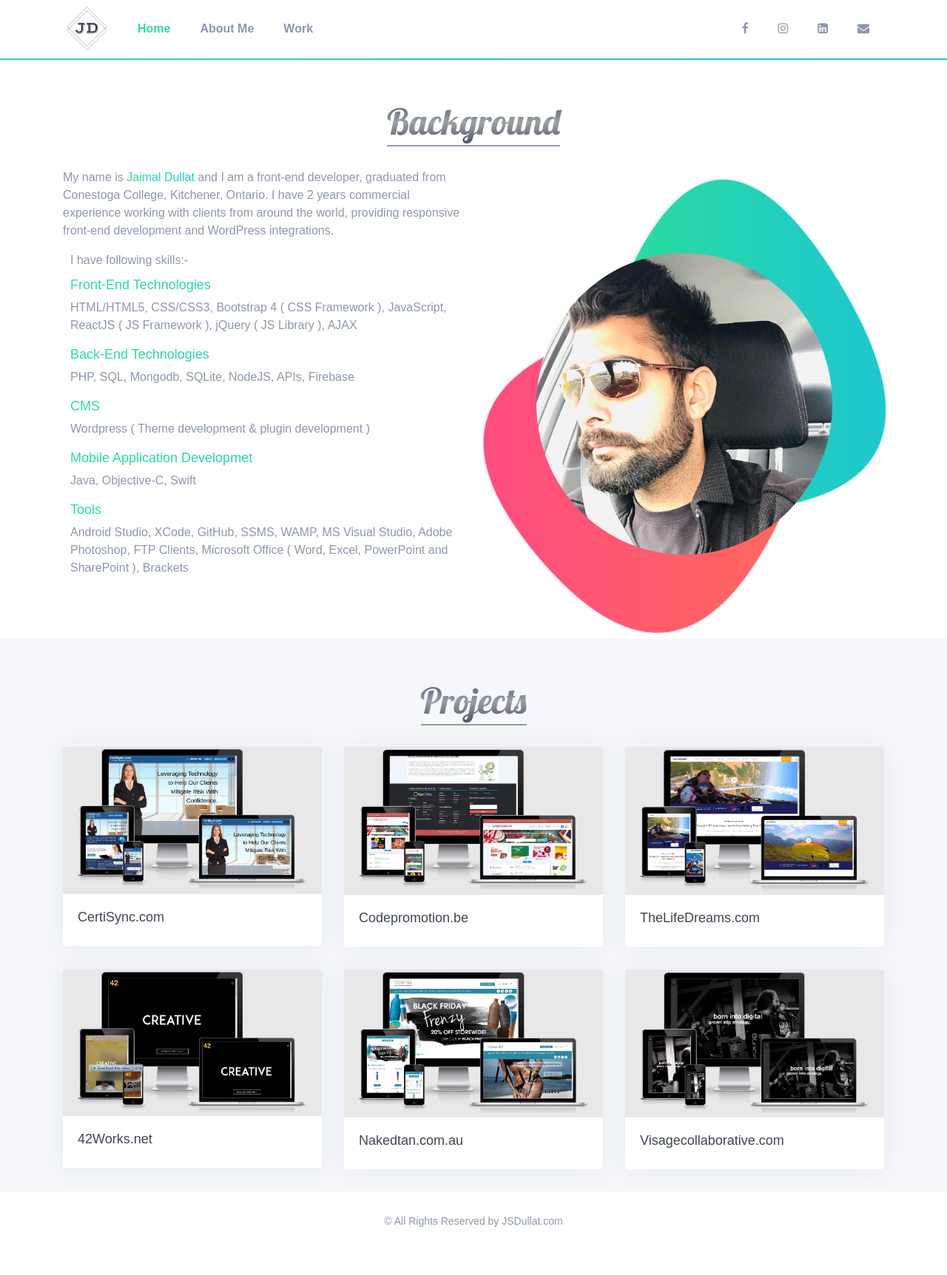
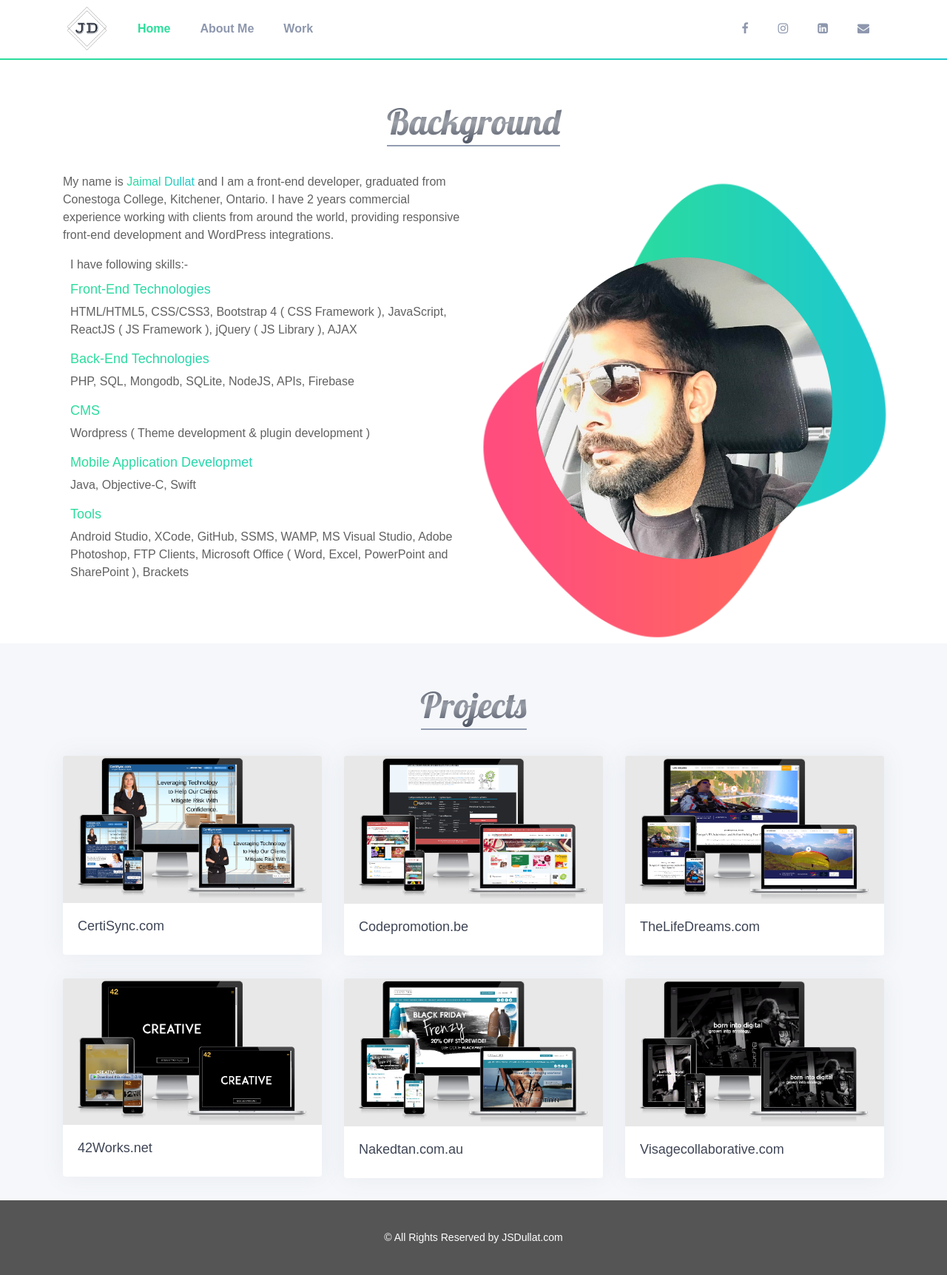
Before and after one commit to Jaimaldullat/jaimaldullat.github.io, a PHP site: page / in a window 1280 px wide. Shown: the part 800-2524 px from the top of the page at 74% size. Before the commit the page ends 2459 px from the top, so only its background shows below. Run offline with PHP 8.4, Linux system fonts and the light colour scheme; style sheets or scripts are compiled from the project's sources.

Commit message:
Added Footer

```diff
--- a/index.html
+++ b/index.html
@@ -34,9 +34,9 @@
 </head>
 
 <body class="">
-    <!-- ============================================================== -->
+    <!-- ============ -->
     <!-- Preloader -->
-    <!-- ============================================================== -->
+    <!-- ============ -->
     <div class="preloader">
         <div class="loader">
             <div class="loader_icon">
@@ -48,25 +48,24 @@
             </div>
         </div>
     </div>
-    <!-- ============================================================== -->
+    <!-- ============= -->
     <!-- Main wrapper -->
-    <!-- ============================================================== -->
+    <!-- ============= -->
     <div id="main-wrapper">
-
-        <div class="static-slider1" id="section-header">
+        <!-- ============= -->
+        <!-- Section Header -->
+        <!-- ============= -->
+        <section class="static-slider1" id="section-header">
             <canvas id="back-canvas" width="100vw" height="">
             </canvas>
             <div class="container">
-                <!-- Row  -->
                 <div class="row">
-                    <!-- Column -->
                     <div class="intro col-xs-12 col-sm-10 col-md-8 text-center mx-auto align-self-center " data-aos="fade-down" data-aos-duration="1200">
                         <h1 class="title">I’m <span class="text-success-gradiant font-weight-bold">Jaimal Dullat</span>, Web Designer & Web Developer, Good at <span class="text-success-gradiant typewrite font-weight-bold" data-period="2000" data-type='[ "HTML/HTML5", "CSS/CSS3", "PHP", "Bootstrap4", "JavaScript", "WordPress", "jQuery", "AJAX", "ReactJS", "SQl", "MongoDB" ]'></span></h1>
-                        <a class="btn btn-success-gradiant btn-md btn-arrow mg-t-20" data-toggle="" href="#section-work"><span>Checkout My Work <i class="ti-arrow-right"></i></span></a>
+                        <a class="btn btn-success-gradiant btn-md btn-arrow mg-t-20 btn-mywork" data-toggle="" href="#section-work"><span>Checkout My Work <i class="ti-arrow-right"></i></span></a>
                     </div>
                 </div>
             </div>
-
             <div class="header1 po-relative">
                 <div class="container">
                     <!-- Header 1 code -->
@@ -90,7 +89,6 @@
                             </ul>
                         </div>
                     </nav>
-                    <!-- End Header 1 code -->
                     <div class="row">
                         <div class="col-md-12 text-center spacer">
                         </div>
@@ -98,9 +96,11 @@
                 </div>
                 <div class="gradient-line btn-success-gradiant "></div>
             </div>
-        </div>
-
-        <div id="section-about" class="section-about pd-t-30">
+        </section>
+        <!-- ============= -->
+        <!-- Section About Me -->
+        <!-- ============= -->
+        <section id="section-about" class="section-about pd-t-30">
             <div class="testimonial2 spacer">
                 <div class="container">
                     <h1 class="mg-t-20 mg-b-20 text-center section-heading"><span>Background</span></h1>
@@ -140,32 +140,28 @@
                     </div>
                 </div>
             </div>
-        </div>
-
-        <div class="section-work pd-t-30 bg-light" id="section-work">
+        </section>
+        <!-- ============= -->
+        <!-- Section work -->
+        <!-- ============= -->
+        <section class="section-work pd-t-30 bg-light" id="section-work">
             <div class="spacer bg-light">
                 <div class="container">
                     <h1 class="mg-t-20 mg-b-20 text-center  section-heading"><span>Projects</span></h1>
-
-                    <!-- Row  -->
                     <div class="row m-t-40">
-                        <!-- Column -->
                         <div class="col-md-4">
                             <div class="card card-shadow" data-aos="flip-left" data-aos-duration="1200">
                                 <a href="https://www.certisync.com/" target="_blank" class="img-ho"><img class="card-img-top" src="resources/images/certisync.png" alt="wrappixel kit" /></a>
                                 <div class="card-body">
                                     <h5 class="font-medium m-b-0">CertiSync.com</h5>
-
                                 </div>
                             </div>
                         </div>
-                        <!-- Column -->
                         <div class="col-md-4">
                             <div class="card card-shadow" data-aos="flip-up" data-aos-duration="1200">
                                 <a href="https://codepromotion.be/" target="_blank" class="img-ho"><img class="card-img-top" src="resources/images/codepromotion.PNG" alt="wrappixel kit" /></a>
                                 <div class="card-body">
                                     <h5 class="font-medium m-b-0">Codepromotion.be</h5>
-
                                 </div>
                             </div>
                         </div>
@@ -175,7 +171,6 @@
                                 <a href="https://www.thelifedreams.com/" target="_blank" class="img-ho"><img class="card-img-top" src="resources/images/thelifedreams.PNG" alt="wrappixel kit" /></a>
                                 <div class="card-body">
                                     <h5 class="font-medium m-b-0">TheLifeDreams.com</h5>
-
                                 </div>
                             </div>
                         </div>
@@ -185,7 +180,6 @@
                                 <a href="https://42works.net/" target="_blank" class="img-ho"><img class="card-img-top" src="resources/images/42works.PNG" alt="wrappixel kit" /></a>
                                 <div class="card-body">
                                     <h5 class="font-medium m-b-0">42Works.net</h5>
-
                                 </div>
                             </div>
                         </div>
@@ -199,7 +193,6 @@
                             </div>
                         </div>
                         <!-- Column -->
-
                         <div class="col-md-4">
                             <div class="card card-shadow" data-aos="flip-up" data-aos-duration="1200">
                                 <a href="http://visagecollaborative.com/" target="_blank" class="img-ho"><img class="card-img-top" src="resources/images/visagecollaborative.PNG" alt="wrappixel kit" /></a>
@@ -211,26 +204,25 @@
                     </div>
                 </div>
             </div>
+        </section>
 
-        </div>
-
-        <div class="section-footer">
+        <footer class="section-footer">
             <div class="footer1 font-14">
                 <div class="f1-bottom-bar">
                     <div class="container">
-                        <div class="mg-t-10 mg-b-10 text-center">© All Rights Reserved by JSDullat.com
-
+                        <div class=" text-center">© All Rights Reserved by JSDullat.com
                         </div>
                     </div>
                 </div>
             </div>
-        </div>
-        <!-- ============================================================== -->
+        </footer>
+        <!-- ============ -->
         <!-- End Wrapper -->
-        <!-- ============================================================== -->
-        <!-- ============================================================== -->
+        <!-- ============ -->
+
+        <!-- ============ -->
         <!-- All Jquery -->
-        <!-- ============================================================== -->
+        <!-- ============ -->
         <script src="vendors/jquery/dist/jquery.min.js"></script>
         <!-- Bootstrap popper Core JavaScript -->
         <script src="vendors/popper/dist/popper.min.js"></script>
@@ -241,16 +233,8 @@
         <!--Custom JavaScript -->
         <script src="resources/js/custom.js"></script>
         <script src="resources/js/type.js"></script>
-        <!-- ============================================================== -->
+        <!-- ================= -->
         <!-- This page plugins -->
-        <!-- ==============================================================
-    <script src="js/jquery.touchSwipe.min.js"></script>
-    <script src="../assets/node_modules/bootstrap-touch-slider/bootstrap-touch-slider.js"></script>
--->
-        <!--
-    <script src="../assets/node_modules/owl.carousel/dist/owl.carousel.min.js"></script>
--->
-
+        <!-- ================= -->
 </body>
-
 </html>
--- a/resources/css/style.css
+++ b/resources/css/style.css
@@ -146,7 +146,7 @@ body {
     font-family: "Montserrat", sans-serif;
     margin: 0;
     overflow-x: hidden;
-    color: #8d97ad;
+    color: #616161;
     font-weight: 300;
 }
 
@@ -1875,7 +1875,7 @@ h1.section-heading {
     font-family: 'Lobster', helvetica, arial;
     -webkit-mask-image: -webkit-gradient(linear, left top, left bottom, from(rgba(0, 0, 0, 1)), color-stop(50%, rgba(0, 0, 0, .5)), to(rgba(0, 0, 0, 1)));
     font-size: 48px;
-    margin-bottom: 28px;
+    margin-bottom: 34px;
     padding-bottom: 2px;
     line-height: 139%;
 }
@@ -2120,6 +2120,12 @@ Section About
 /*******************
 Section Footer
 *******************/
+footer {
+    background-color: #555;
+    color: #fff;
+    padding: 20px;
+}
+
 .footer1 {
     .f1-bottom-bar {
         padding: 20px 0;
--- a/resources/js/custom.js
+++ b/resources/js/custom.js
@@ -355,9 +355,7 @@ var lastId,
         }
     });
 
-// Bind click handler to menu items
-// so we can get a fancy scroll animation
-menuItems.click(function (e) {
+function scrollPage(e) {
     $('#header1').collapse('hide');
     var href = $(this).attr("href"),
         offsetTop = href === "#" ? 0 : $(href).offset().top - topMenuHeight + 1;
@@ -365,7 +363,14 @@ menuItems.click(function (e) {
         scrollTop: offsetTop
     }, 50);
     e.preventDefault();
-});
+
+}
+// Bind click handler to menu items
+// so we can get a fancy scroll animation
+menuItems.click(scrollPage);
+
+// On button click scroll effect
+$('.btn-mywork').click(scrollPage);
 
 // Bind to scroll
 $(window).scroll(function () {
```
